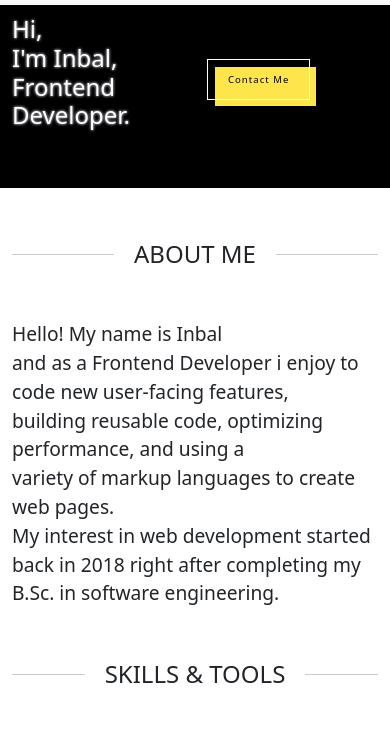
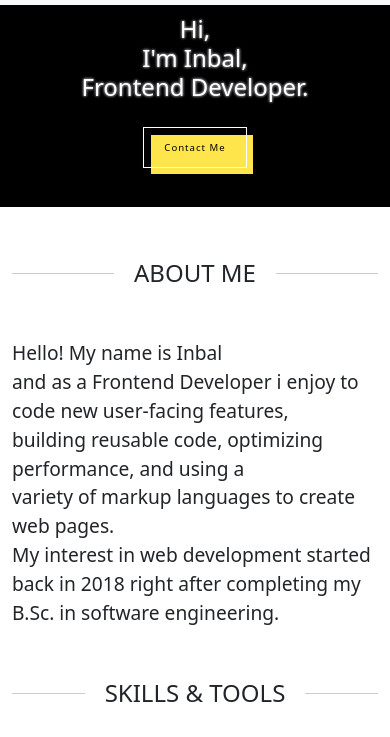
Before and after one commit to inbalchen/inbalchen, a plain HTML site: page index.html in a window 390 px wide. Shown: the part 51-788 px from the top of the page. Drawn offline with nearby package versions, Linux system fonts and the light colour scheme.

Commit message:
home section - text align fix for mobile

```diff
--- a/css/styles.css
+++ b/css/styles.css
@@ -35,6 +35,10 @@
 .text__dec {
   font-size: var(--fs-l);
   text-shadow: 0 0 0.1em hsl(228 8% 40% / 5), 0 0 0.125em currentColor;
+}
+
+.text__align {
+  text-align: right;
 }
 
 .card {
@@ -253,11 +257,14 @@ footer i {
   }
 }
 
-/* @media (max-width: 768px) {
+@media (max-width: 768px) {
   .home__container {
-    padding: 1rem;
+    text-align: center;
   }
-} */
+  .text__align {
+    text-align: center;
+  }
+}
 
 @media screen and (min-width: 576px) {
   .modal-dialog {
--- a/index.html
+++ b/index.html
@@ -61,13 +61,13 @@
         </div>
         <div class="home__container">
             <div class="container">
-                <div class="row align-items-center justify-content-between gy-5">
-                    <div class="col col-sm-12 col-md-7 col-lg-8">
+                <div class="row align-items-center justify-content-between gy-4">
+                    <div class="col col-12 col-sm-12 col-md-7 col-lg-8">
                         <h1 class="animate__animated animate__pulse text__dec">
                             Hi,  <br /> I'm Inbal,<br /> Frontend Developer.
                         </h1>
                     </div>
-                    <div class="col col-sm-12 col-md-5 col-lg-4">
+                    <div class="col col-12 col-sm-12 col-md-5 col-lg-4 text__align">
                         <a href="mailto:inbalchenz@gmail.com" class="button-52" role="button">Contact Me</a>
                     </div>
                 </div>
```
